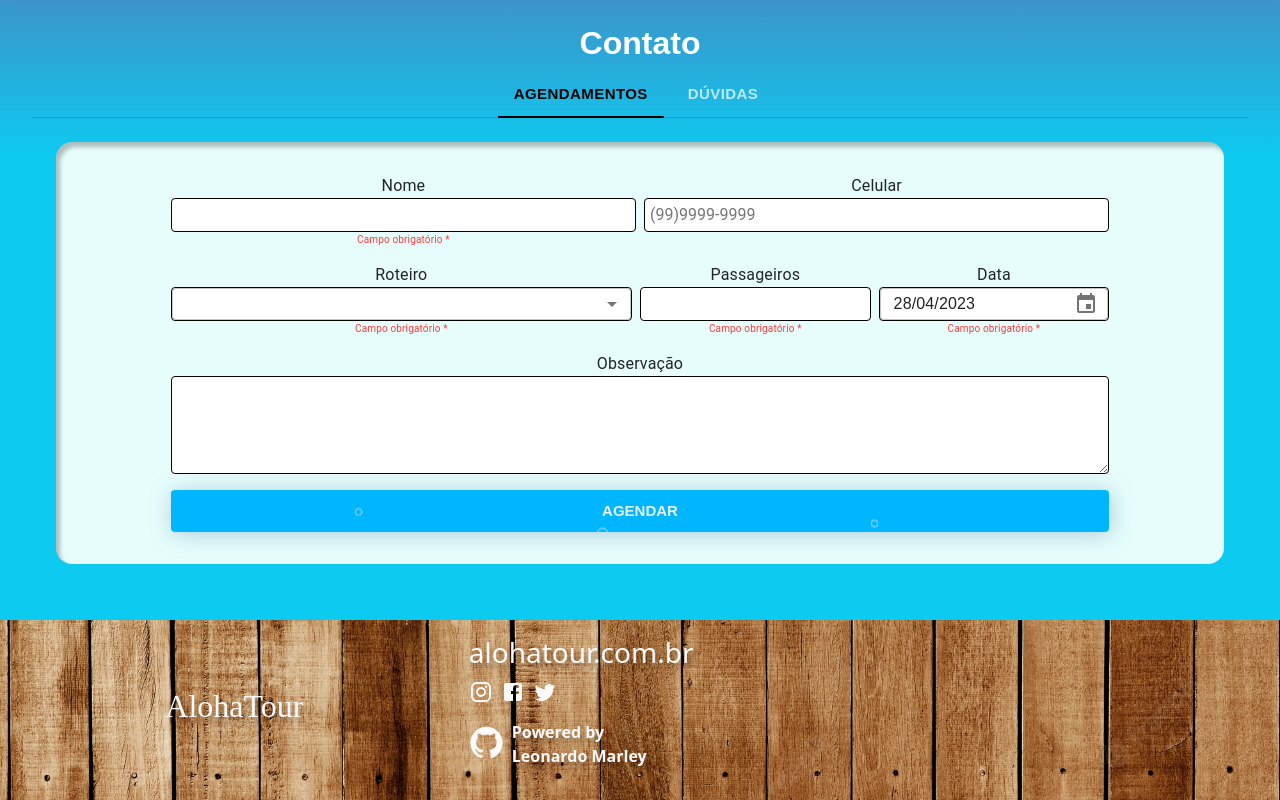
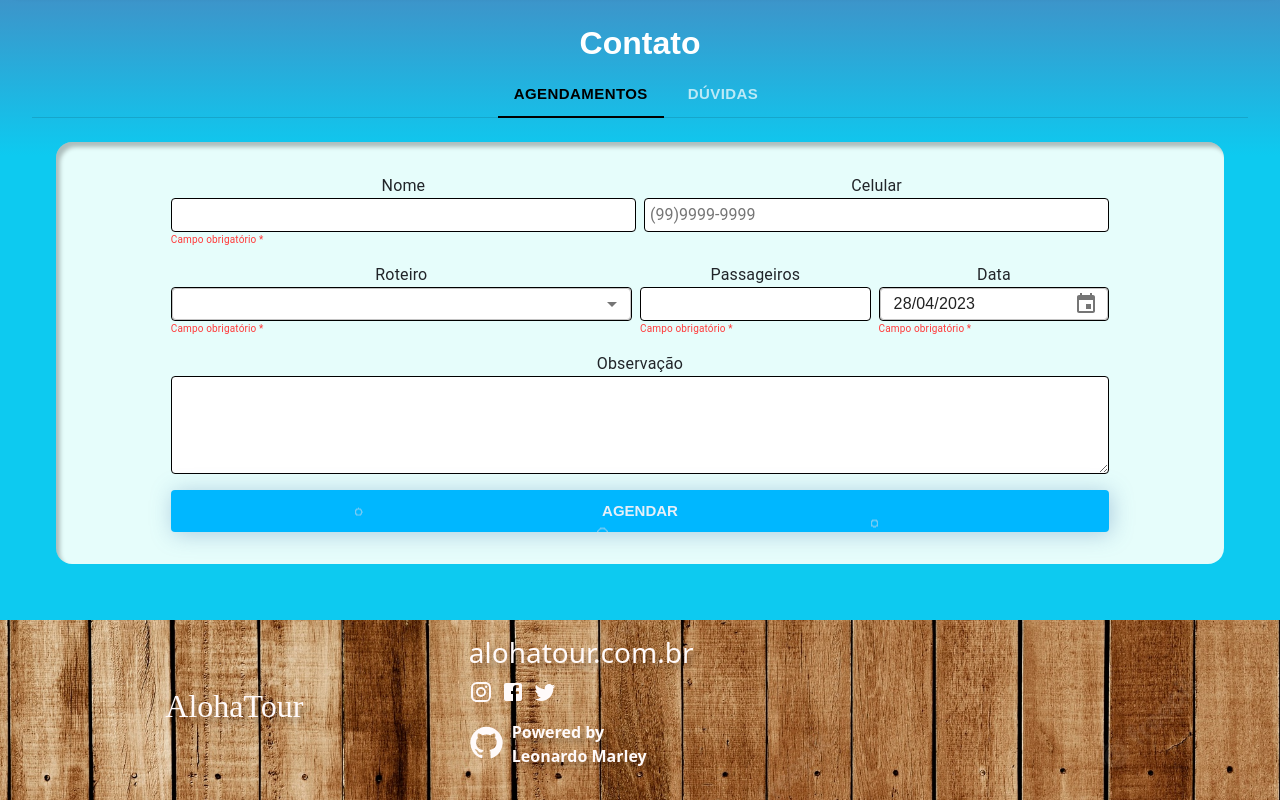
Before and after one commit to leonardo-marley/react-aloha, a Next.js app: page / in a window 1280 px wide. Shown: the part 3510-4310 px from the top of the page. Built offline with nearby package versions, Linux system fonts and the light colour scheme; a web font is replaced by a local one.

Commit message:
UPD - Obrigatorio Form

```diff
--- a/src/styles/Home.module.css
+++ b/src/styles/Home.module.css
@@ -278,8 +278,11 @@
 }
 
 .obrigatorio{
+  display: flex;
   font-size: 10px;
   color: #ff3a3a;
+  position: relative;
+  left: 0;
 }
 
 .observacao {
```
